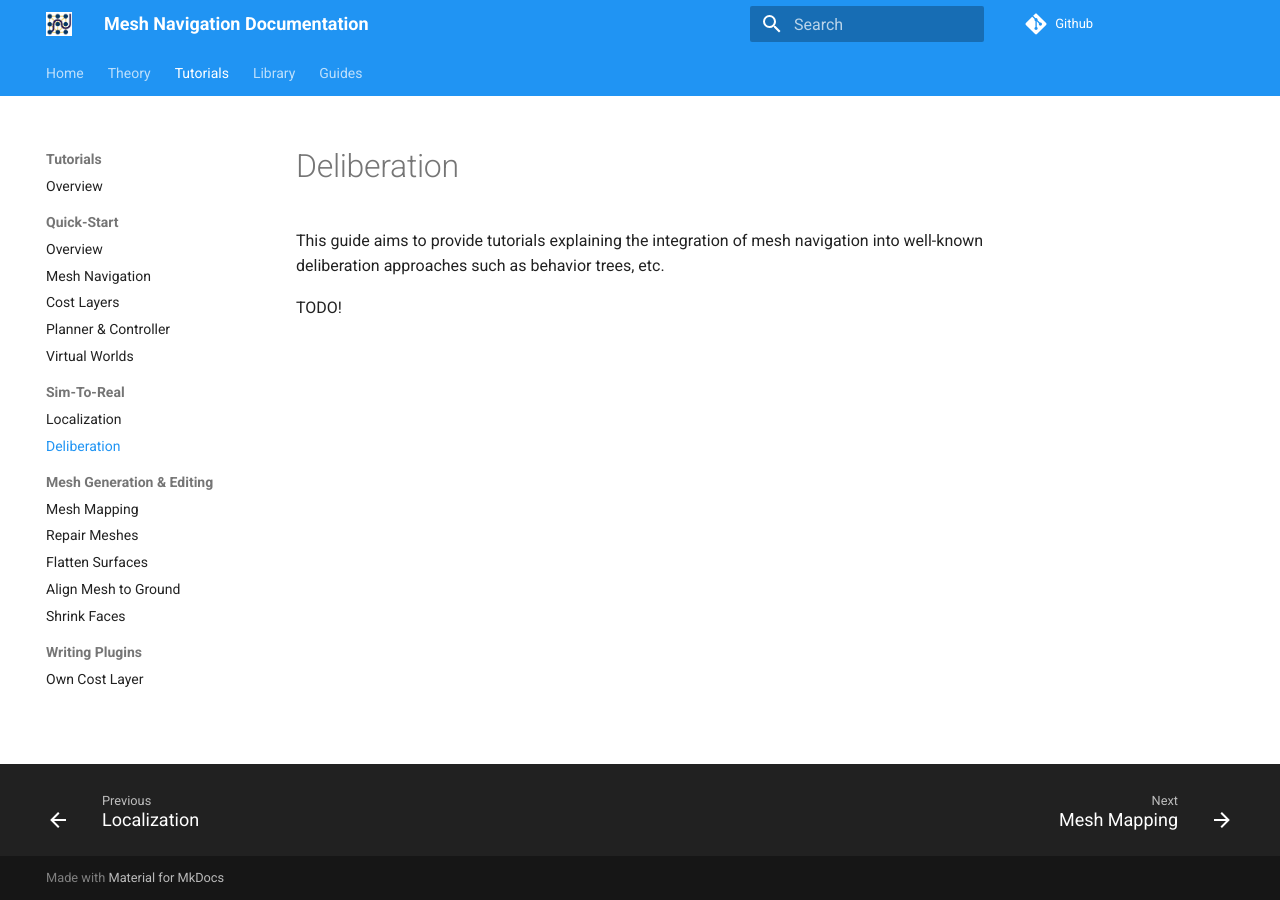
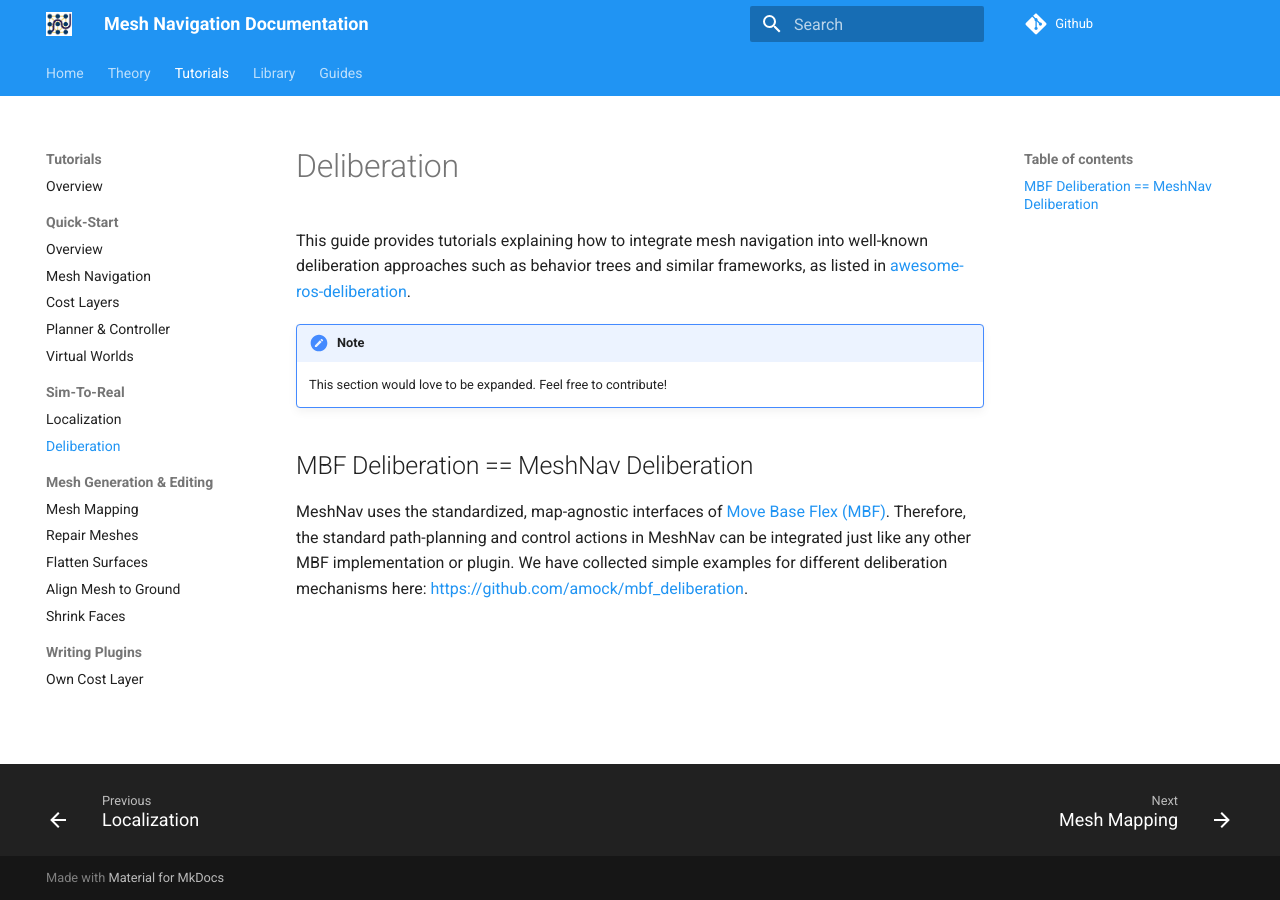
Before and after one commit to naturerobots/mesh_navigation_docs, an MkDocs documentation site: the page built from docs/tutorials/deliberation.md, in a window 1280 px wide. Built offline with MkDocs 1.6.1 and Material for MkDocs 9.7.7, drawn with Linux system fonts in a browser that asks for light colours; comment, search, counter and statistics services are not loaded.

Commit message:
added boilerplate text for deliberation

```diff
--- a/docs/tutorials/deliberation.md
+++ b/docs/tutorials/deliberation.md
@@ -1,5 +1,12 @@
 # Deliberation
 
-This guide aims to provide tutorials explaining the integration of mesh navigation into well-known deliberation approaches such as behavior trees, etc.
+This guide provides tutorials explaining how to integrate mesh navigation into well-known deliberation approaches such as behavior trees and similar frameworks, as listed in [awesome-ros-deliberation](https://github.com/ros-wg-delib/awesome-ros-deliberation).
 
-TODO!
+!!! note
+    This section would love to be expanded. Feel free to contribute!
+
+## MBF Deliberation == MeshNav Deliberation
+
+MeshNav uses the standardized, map-agnostic interfaces of [Move Base Flex (MBF)](https://github.com/naturerobots/move_base_flex).
+Therefore, the standard path-planning and control actions in MeshNav can be integrated just like any other MBF implementation or plugin.
+We have collected simple examples for different deliberation mechanisms here: [https://github.com/amock/mbf_deliberation](https://github.com/amock/mbf_deliberation).
```
